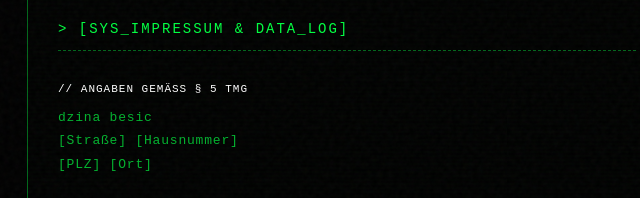
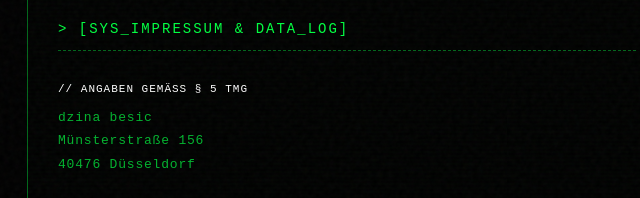
Before and after one commit to systemunbiased01/v1, a plain HTML site: page impressum.html in a window 1280 px wide. Shown: the part 87-285 px from the top of the page, 293-933 px from the left. Drawn offline with Linux system fonts and the light colour scheme.

Commit message:
Update impressum.html

```diff
--- a/impressum.html
+++ b/impressum.html
@@ -200,8 +200,8 @@
                     <div class="data-title">// Angaben gemäß § 5 TMG</div>
                     <p class="data-stream">
                         dzina besic<br>
-                        [Straße] [Hausnummer]<br>
-                        [PLZ] [Ort]
+                        Münsterstraße 156<br>
+                        40476 Düsseldorf
                     </p>
                 </div>
 
```
